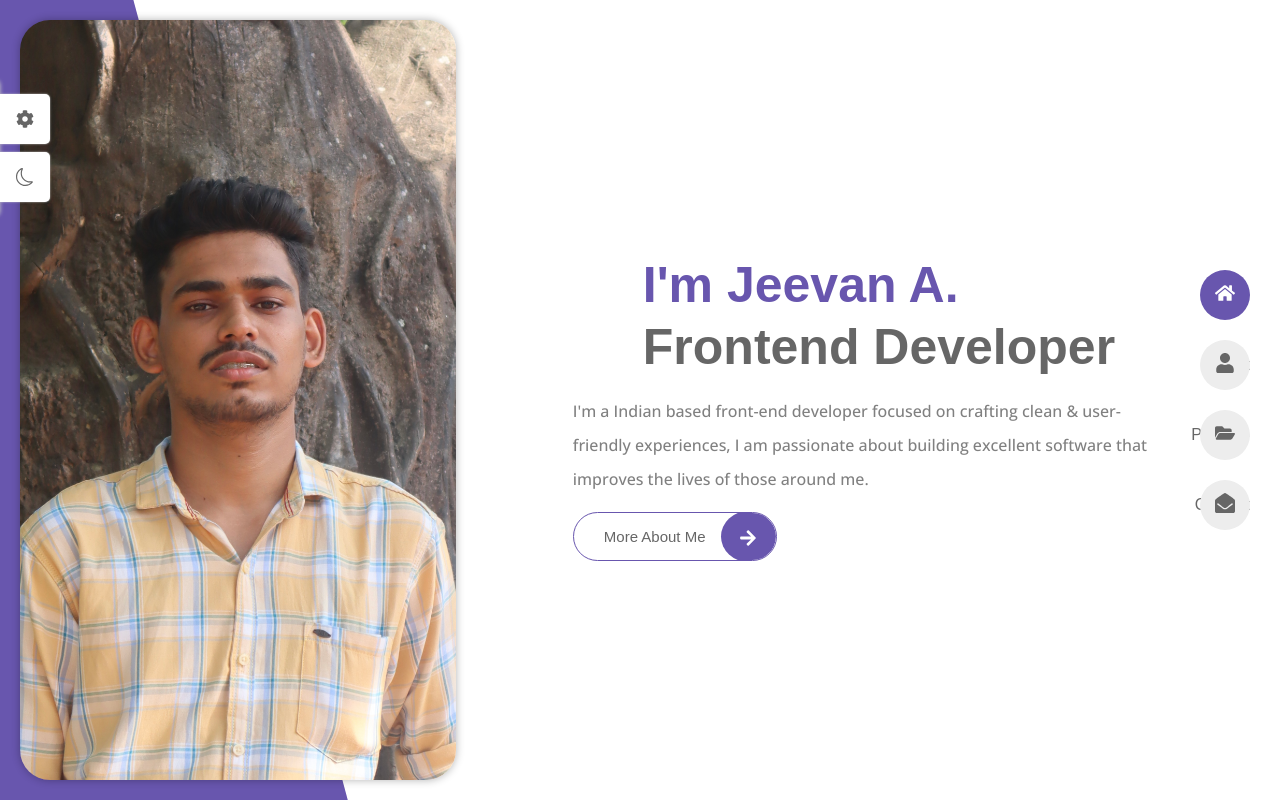
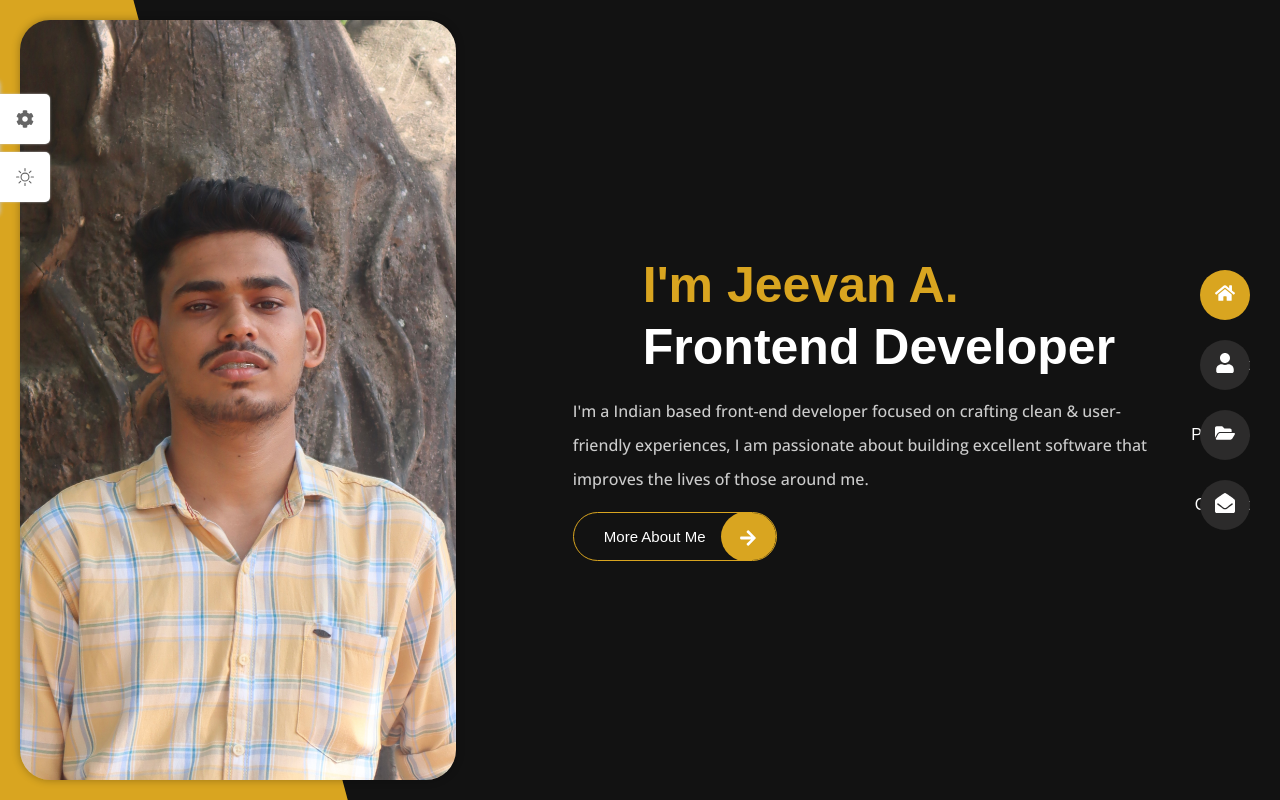
Before and after one commit to JeevanA1999/Portfolio_Jeevan, a React (Vite) app: page / in a window 1280 px wide. Built offline with nearby package versions, Linux system fonts and the light colour scheme.

Commit message:
color fix commit

```diff
--- a/index.html
+++ b/index.html
@@ -2,7 +2,7 @@
 <html lang="en">
   <head>
     <meta charset="UTF-8" />
-    <link rel="icon" type="image/svg+xml" href="/public/favicon.ico" />
+    <link rel="icon" type="image/svg+xml" href="/public/favicon.ico " />
     <meta name="viewport" content="width=device-width, initial-scale=1.0" />
     <title>Portfolio Jeevan A</title>
   </head>
--- a/src/Components/Stats.jsx
+++ b/src/Components/Stats.jsx
@@ -1,4 +1,4 @@
-import React from "react";
+
 import { stats } from "../data";
 
 import parse from "html-react-parser";
--- a/src/Components/Theme.jsx
+++ b/src/Components/Theme.jsx
@@ -1,4 +1,4 @@
-import React, { useEffect, useState } from "react";
+import { useEffect, useState } from "react";
 import { themes } from "../data";
 import ThemeItem from "./ThemeItem";
 import { FaCog } from "react-icons/fa";
@@ -6,7 +6,7 @@ import { BsSun, BsMoon } from "react-icons/bs";
 import "./Theme.css";
 
 const getStorageColor = () => {
-  let color = "hsl(252,35%,51%)";
+  let color = "hsl(43, 74%, 49%)";
   if (localStorage.getItem("color")) {
     color = localStorage.getItem("color");
   }
@@ -14,7 +14,7 @@ const getStorageColor = () => {
 };
 
 const getStorageTheme = () => {
-  let theme = "light-theme";
+  let theme = "dark-theme ";
   if (localStorage.getItem("theme")) {
     theme = localStorage.getItem("theme");
   }
```
Also changed, not shown: 1 other file (tests, documents, lock files or other folders).
